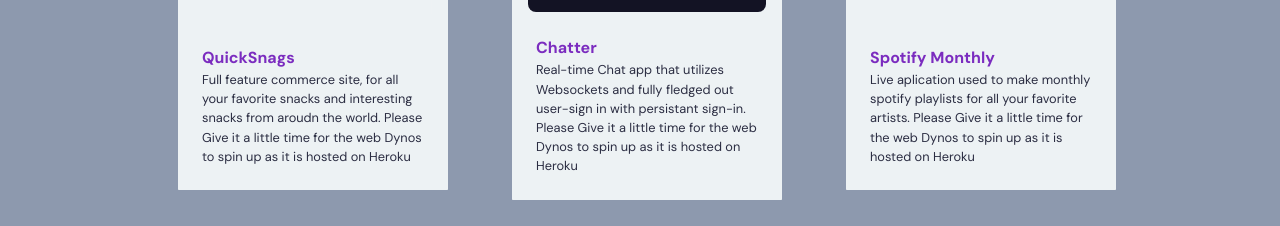
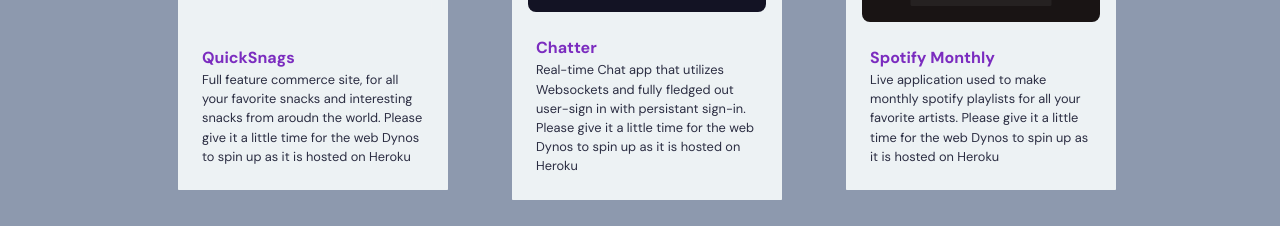
Before and after one commit to JJHDZ123/Portfolio-Website, a React (Create React App) app: page / in a window 1280 px wide. Shown: the part 2062-2288 px from the top of the page. Built offline with nearby package versions, Linux system fonts and the light colour scheme.

Commit message:
added last project image

```diff
--- a/src/constants/projectdata.js
+++ b/src/constants/projectdata.js
@@ -1,5 +1,6 @@
 import Chatter from '../assets/Chatter.png';
 import QuickSnags from '../assets/QuickSnags.png';
+import SpotifyMonthly from '../assets/SpotifyMonthly.png';
 
 const projectData = [
 	{
@@ -8,7 +9,7 @@
 		repoUrl         : 'https://github.com/JJHDZ123/QuickSnags-MERN',
 		projectImageUrl : QuickSnags,
 		description     :
-			'Full feature commerce site, for all your favorite snacks and interesting snacks from aroudn the world. Please Give it a little time for the web Dynos to spin up as it is hosted on Heroku'
+			'Full feature commerce site, for all your favorite snacks and interesting snacks from aroudn the world. Please give it a little time for the web Dynos to spin up as it is hosted on Heroku'
 	},
 	{
 		name            : 'Chatter',
@@ -16,15 +17,15 @@
 		repoUrl         : 'https://github.com/JJHDZ123/Chatter-MERN',
 		projectImageUrl : Chatter,
 		description     :
-			'Real-time Chat app that utilizes Websockets and fully fledged out user-sign in with persistant sign-in. Please Give it a little time for the web Dynos to spin up as it is hosted on Heroku'
+			'Real-time Chat app that utilizes Websockets and fully fledged out user-sign in with persistant sign-in. Please give it a little time for the web Dynos to spin up as it is hosted on Heroku'
 	},
 	{
 		name            : 'Spotify Monthly',
 		liveUrl         : 'https://spotify-monthly-1.herokuapp.com/',
 		repoUrl         : 'https://github.com/JJHDZ123/Spotify-Monthly',
-		projectImageUrl : '',
+		projectImageUrl : SpotifyMonthly,
 		description     :
-			'Live aplication used to make monthly spotify playlists for all your favorite artists. Please Give it a little time for the web Dynos to spin up as it is hosted on Heroku'
+			'Live application used to make monthly spotify playlists for all your favorite artists. Please give it a little time for the web Dynos to spin up as it is hosted on Heroku'
 	}
 ];
 
```
Also changed, not shown: src/assets/SpotifyMonthly.png (added).
